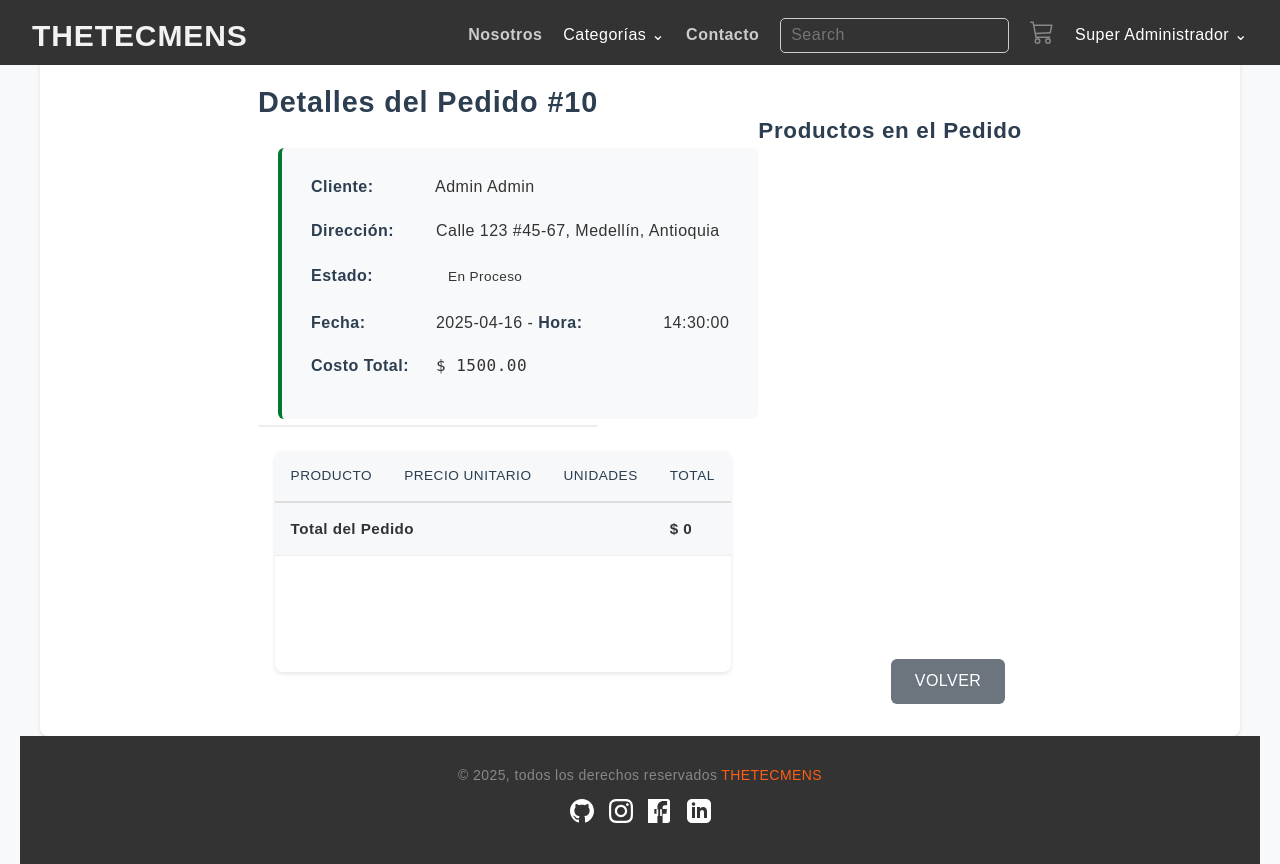
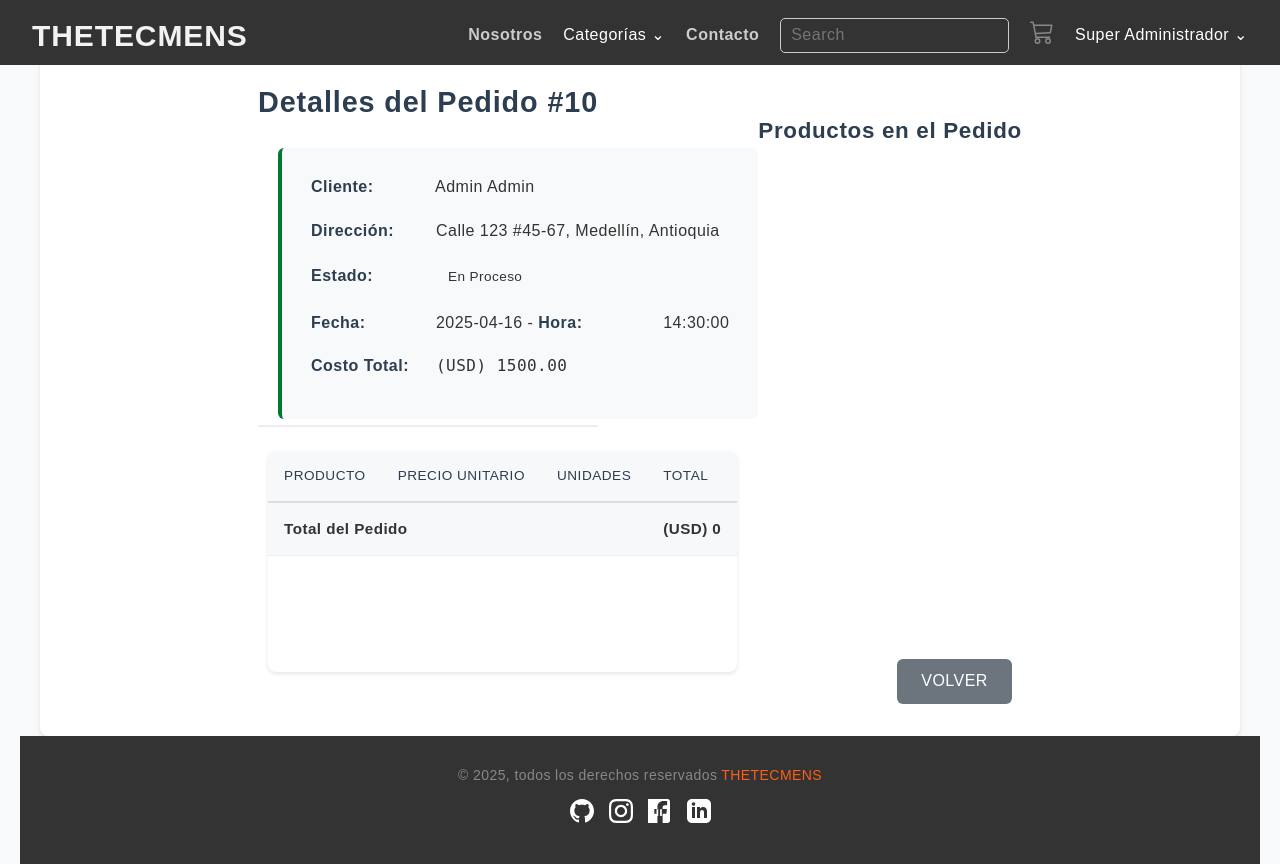
Before and after one commit to EstebxnPG/tienda-tecnologica, a PHP site: page /components/pedidos/ver_pedido.php?id=10 in a window 1280 px wide. Shown: the top 864 px of the page. Run offline with PHP 8.4, Linux system fonts and the light colour scheme; a user stored in the database is signed in; data comes from the database, SQL or seed files in the repository; data that the repository does not hold is empty.

Commit message:
cambio de precios

```diff
--- a/components/categorias/productos_por_categoria.php
+++ b/components/categorias/productos_por_categoria.php
@@ -52,7 +52,7 @@ include '../../includes/head.php'; ?>
                 <img src="/tienda-tecnologica/components/productos/uploads/images/<?php echo htmlspecialchars($producto['imagen']); ?>" class="card-img">
                 <h5><?php echo htmlspecialchars($producto['nombre']); ?></h5>
                 <p>SKU: PROD<?php echo str_pad($producto['id'], 7, "0", STR_PAD_LEFT); ?></p>
-                <p>S/.<small class="precio"><?php echo number_format($producto['precio'], 2); ?></small></p>
+                <p>(USD)<small class="precio"><?php echo number_format($producto['precio'], 2); ?></small></p>
                 <a href="/tienda-tecnologica/components/productos/producto_detalle.php?id=<?php echo $producto['id']; ?>" class="button-detalles">Ver Detalles</a>
                 <a href="/tienda-tecnologica/components/carrito/agregar_carrito.php?id=<?php echo $producto['id']; ?>" class="button">Comprar</a>
             </div>
--- a/components/gestionar_pedido/listar_pedido.php
+++ b/components/gestionar_pedido/listar_pedido.php
@@ -214,7 +214,7 @@ $resultado = $conn->query("SELECT * FROM pedidos ORDER BY fecha DESC");
                         <td><?php echo htmlspecialchars($pedido['provincia']); ?></td>
                         <td><?php echo htmlspecialchars($pedido['localidad']); ?></td>
                         <td><?php echo htmlspecialchars($pedido['direccion']); ?></td>
-                        <td class="precio">$<?php echo number_format($pedido['coste'], 2); ?></td>
+                        <td class="precio">(USD)<?php echo number_format($pedido['coste'], 2); ?></td>
                         <td>
                             <span class="estado estado-<?php echo strtolower($pedido['estado']); ?>">
                                 <?php echo ucfirst($pedido['estado']); ?>
--- a/components/pedidos/mis_pedidos.php
+++ b/components/pedidos/mis_pedidos.php
@@ -198,7 +198,7 @@ $resultado = $conn->query("SELECT * FROM pedidos WHERE usuario_id = $usuario_id
                         <th>Provincia</th>
                         <th>Localidad</th>
                         <th>Dirección</th>
-                        <th>Coste</th>
+                        <th>Costo</th>
                         <th>Estado</th>
                         <th>Fecha</th>
                         <th>Hora</th>
@@ -212,7 +212,7 @@ $resultado = $conn->query("SELECT * FROM pedidos WHERE usuario_id = $usuario_id
                         <td><?php echo htmlspecialchars($pedido['provincia']); ?></td>
                         <td><?php echo htmlspecialchars($pedido['localidad']); ?></td>
                         <td><?php echo htmlspecialchars($pedido['direccion']); ?></td>
-                        <td class="precio">$<?php echo number_format($pedido['coste'], 2); ?></td>
+                        <td class="precio">(USD)<?php echo number_format($pedido['coste'], 2); ?></td>
                         <td>
                             <span class="estado estado-<?php echo strtolower($pedido['estado']); ?>">
                                 <?php echo ucfirst($pedido['estado']); ?>
--- a/components/pedidos/ver_pedido.php
+++ b/components/pedidos/ver_pedido.php
@@ -210,7 +210,7 @@
             echo "<p><strong>Dirección:</strong> {$pedido['direccion']}, {$pedido['localidad']}, {$pedido['provincia']}</p>";
             echo "<p><strong>Estado:</strong> <span class='estado {$estado_class}'>{$pedido['estado']}</span></p>";
             echo "<p><strong>Fecha:</strong> {$pedido['fecha']} - <strong>Hora:</strong> {$pedido['hora']}</p>";
-            echo "<p><strong>Costo Total:</strong> <span class='precio'>$ {$pedido['coste']}</span></p>";
+            echo "<p><strong>Costo Total:</strong> <span class='precio'>(USD) {$pedido['coste']}</span></p>";
             echo "</div>";
         } else {
             echo "<p class='error'>Pedido no encontrado.</p>";
@@ -243,15 +243,15 @@
             $total_pedido += $total_producto;
             echo "<tr>
                     <td>{$producto['nombre']}</td>
-                    <td class='precio'>$ {$producto['precio']}</td>
+                    <td class='precio'>(USD) {$producto['precio']}</td>
                     <td>{$producto['unidades']}</td>
-                    <td class='precio'>$ {$total_producto}</td>
+                    <td class='precio'>(USD) {$total_producto}</td>
                   </tr>";
         }
 
         echo "<tr class='total-row'>
                 <td colspan='3'><strong>Total del Pedido</strong></td>
-                <td class='precio'><strong>$ {$total_pedido}</strong></td>
+                <td class='precio'><strong>(USD) {$total_pedido}</strong></td>
               </tr>";
         echo "</tbody></table></div>";
         echo '<a href="mis_pedidos.php" class="btn-volver">VOLVER</a>';
--- a/components/productos/crear_producto.php
+++ b/components/productos/crear_producto.php
@@ -118,7 +118,7 @@
             </div>
 
             <div class="contenido titulo">
-                <label for="precio">Precio (€):</label>
+                <label for="precio">Precio (USD):</label>
                 <input type="number" class="form-control" id="precio" name="precio" placeholder="0.00" step="0.01" min="0" required>
             </div>
 
--- a/components/productos/producto_detalle.php
+++ b/components/productos/producto_detalle.php
@@ -60,7 +60,7 @@ if (isset($_SESSION['carrito'])) {
 
                 <div style="margin-bottom: 2rem;">
                     <p style="font-size: 2rem; color: #DF691A; font-weight: bold;">
-                        USD <?php echo number_format($producto['precio'], 2); ?>
+                    (USD) <?php echo number_format($producto['precio'], 2); ?>
                     </p>
                 </div>
 
--- a/includes/main.php
+++ b/includes/main.php
@@ -27,7 +27,7 @@ if (isset($_SESSION['carrito'])) {
                   echo '  <img src="/tienda-tecnologica/components/productos/uploads/images/' . htmlspecialchars($producto['imagen']) . '" class="card-img">';
                   echo '  <h5>' . htmlspecialchars($producto['nombre']) . '</h5>';
                   echo '  <p>SKU: PROD' . str_pad($producto['id'], 7, "0", STR_PAD_LEFT) . '</p>';
-                  echo '  <p>S/.<small class="precio">' . number_format($producto['precio'], 2) . '</small></p>';
+                  echo '  <p>(USD).<small class="precio">' . number_format($producto['precio'], 2) . '</small></p>';
                   echo '<a href="/tienda-tecnologica/components/productos/producto_detalle.php?id=' . $producto['id'] . '" class="button-detalles">Ver Detalles</a>';
                   echo '  <a href="/tienda-tecnologica/components/carrito/agregar_carrito.php?id=' . $producto['id'] . '" class="button">Comprar</a>';
                   echo '</div>';
```
